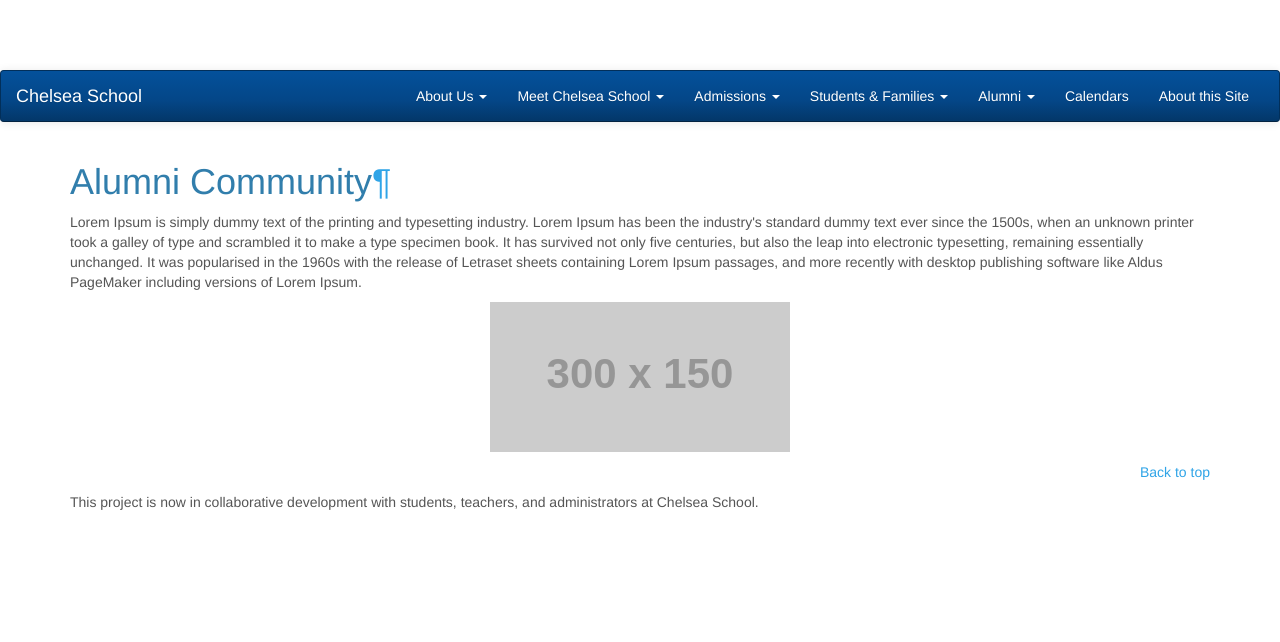
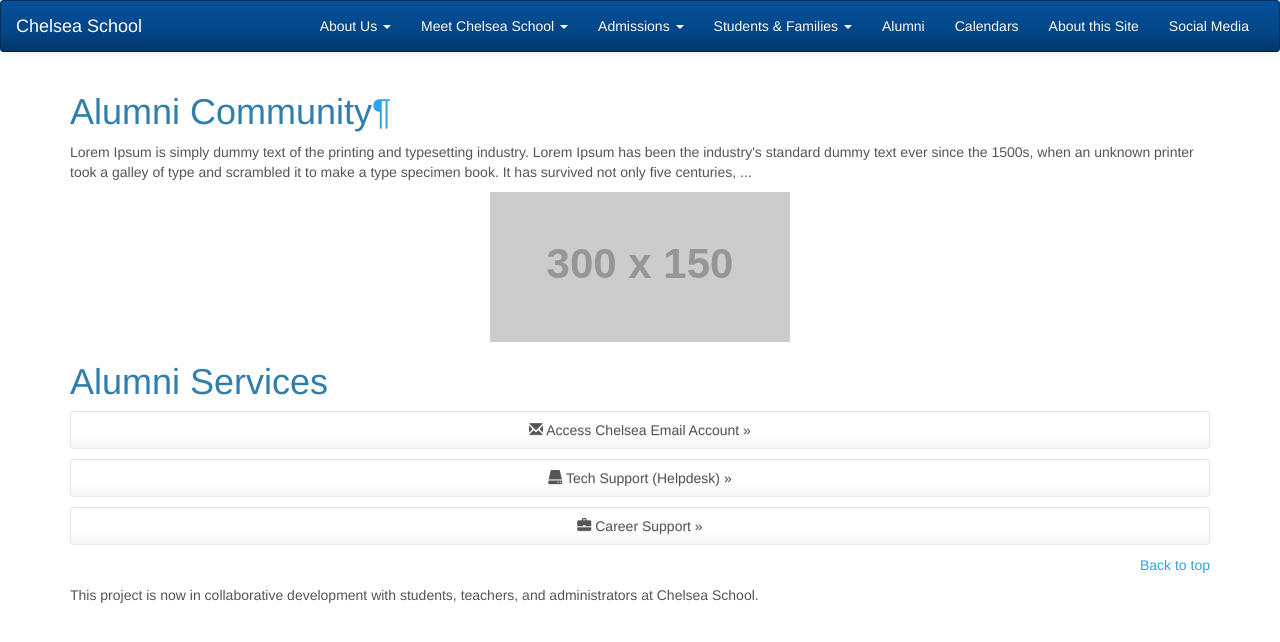
Before and after one commit to ChelseaSchool/Chelsea_Mobile, a PHP site: page /alum.php in a window 1280 px wide. Shown: the top 642 px of the page. Run offline with PHP 8.4, Linux system fonts and the light colour scheme; grey boxes labelled with a size stand in for pictures from a placeholder-image service; some libraries are stand-ins or nearby versions.

Commit message:
Added social page; need to fix gallery on index.php

```diff
--- a/alum.php
+++ b/alum.php
@@ -43,8 +43,7 @@ require_once 'includes/metadata_functions.php';
 <meta name='viewport'
     content='width=device-width, initial-scale=1.0, maximum-scale=1'>
 <meta name="apple-mobile-web-app-capable" content="yes">
-<?php write_bottom_padding(); ?>
-<?php write_top_padding(); ?>
+
 </head>
 <body>
 
@@ -66,27 +65,24 @@ require_once 'includes/metadata_functions.php';
                         the 1500s, when an unknown printer took a galley
                         of type and scrambled it to make a type specimen
                         book. It has survived not only five centuries,
-                        but also the leap into electronic typesetting,
-                        remaining essentially unchanged. It was
-                        popularised in the 1960s with the release of
-                        Letraset sheets containing Lorem Ipsum passages,
-                        and more recently with desktop publishing
-                        software like Aldus PageMaker including versions
-                        of Lorem Ipsum.</p>
-                    <style>
+                        ...</p>
+<style>
 .placeholder {
 	text-align: center
 }
 </style>
                     <div class="placeholder">
                         <p>
-                            <img text-align: center; alt="placeholder"
+                            <img alt="placeholder"
                                 title="Placeholder for Title"
                                 src="http://placehold.it/300x150">
                         </p>
                     </div>
-
-                </div>
+<h1>Alumni Services</h1>
+<p><a type="button" class="btn btn-default btn-block" href="https://www.google.com/a/chelseapride.org/ServiceLogin?service=mail&passive=true&rm=false&continue=https://mail.google.com/a/chelseapride.org/&ss=1&ltmpl=default&ltmplcache=2&emr=1"><span class="glyphicon glyphicon-envelope"></span> Access Chelsea Email Account &raquo; </a></p>
+<p><a type="button" class="btn btn-default btn-block" href="http://chelseapride.org/helpdesk" title="Contact Helpdesk if you have trouble with your Chelsea accounts"><span class="glyphicon glyphicon-hdd"></span> Tech Support (Helpdesk) &raquo;</a></p>
+<p><a type="button" class="btn btn-default btn-block" href="mailto:information@chelseaschool.edu" title="Career Support Placeholder"><span class="glyphicon glyphicon-briefcase"></span> Career Support &raquo; </a>
+</div>
             </div>
 
 
--- a/includes/navigation_functions.php
+++ b/includes/navigation_functions.php
@@ -78,19 +78,11 @@ function write_top_navbar()
             </ul>
        </li>
        <!--End students and families-->
-       <!--Start Alumni-->
-          <li class="dropdown">
-
-                <a href="alum.php" class="dropdown-toggle" data-toggle="dropdown">Alumni <span class="caret"></span></a>
-                <ul class="dropdown-menu" role="menu">
-        <li><a href="family.php#">Students</a></li>
-                    <li><a href="alum.php#">Moodle</a></li>
-                    <li><a href="alum.php#">Tech Support</a></li>
-
-            </ul>
+                       <li><a alt="alum" title="Alumni Services" href="alum.php">Alumni</a></li>
                        <li><a href="calendars.php">Calendars</a></li>
 <li><a href="site.php">About this Site</a></li>
-       </li>
+<li><a href="social.php" title="Chelsea School around the Web">Social Media</a></li>
+        </li>
 
 
 
```
Also changed, not shown: index.php (+16 -7 lines).
